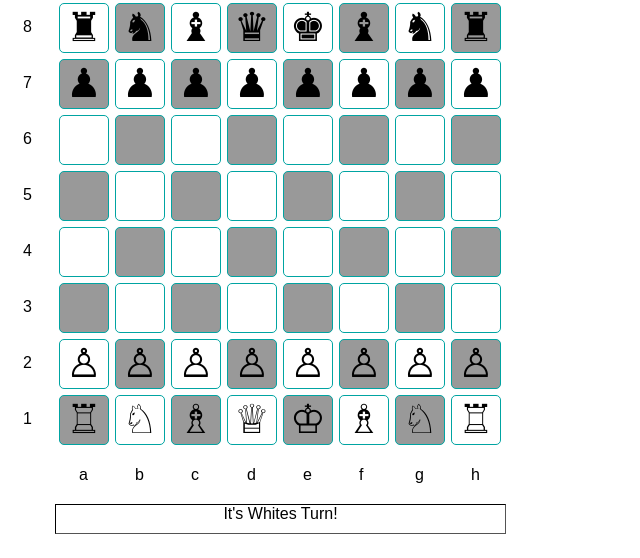
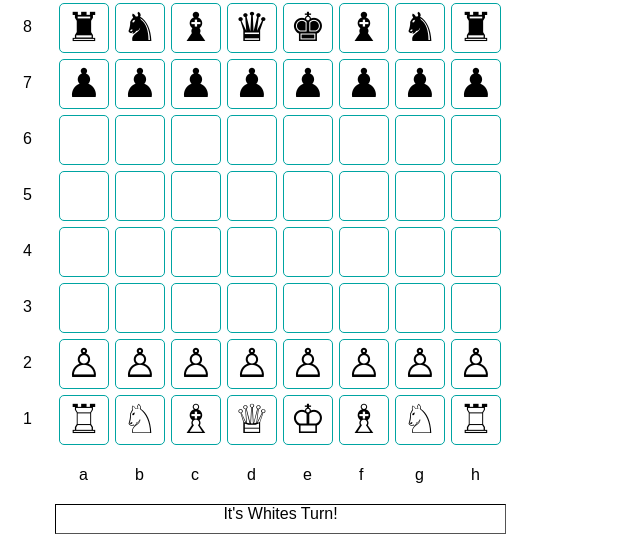
Before and after one commit to shrimaliakash/chess.github.io, a plain HTML site: page index.html in a window 1280 px wide. Shown: the whole page, without its empty margins (0-640 px from the left). Drawn offline with Linux system fonts and the light colour scheme.

Commit message:
Game Style Change

```diff
--- a/index.html
+++ b/index.html
@@ -9,75 +9,75 @@
 		<div id="game">
 			<div class="cellprefix">8</div>
 			<div class="gamecell" id="1_8" chess="b_rook1">♜</div>
-			<div class="gamecell grey" id="2_8" chess="b_knight1">♞</div>
+			<div class="gamecell orange" id="2_8" chess="b_knight1">♞</div>
 			<div class="gamecell" id="3_8" chess="b_bishop1">♝</div>
-			<div class="gamecell grey" id="4_8" chess="b_queen">♛</div>
+			<div class="gamecell orange" id="4_8" chess="b_queen">♛</div>
 			<div class="gamecell" id="5_8" chess="b_king">♚</div>
-			<div class="gamecell grey" id="6_8" chess="b_bishop2">♝</div>
+			<div class="gamecell orange" id="6_8" chess="b_bishop2">♝</div>
 			<div class="gamecell" id="7_8" chess="b_knight2">♞</div>
-			<div class="gamecell grey" id="8_8" chess="b_rook2">♜</div>
+			<div class="gamecell orange" id="8_8" chess="b_rook2">♜</div>
 			<div class="cellprefix">7</div>
-			<div class="gamecell grey" id="1_7" chess="b_pawn1">♟</div>
+			<div class="gamecell orange" id="1_7" chess="b_pawn1">♟</div>
 			<div class="gamecell" id="2_7" chess="b_pawn2">♟</div>
-			<div class="gamecell grey" id="3_7" chess="b_pawn3">♟</div>
+			<div class="gamecell orange" id="3_7" chess="b_pawn3">♟</div>
 			<div class="gamecell" id="4_7" chess="b_pawn4">♟</div>
-			<div class="gamecell grey" id="5_7" chess="b_pawn5">♟</div>
+			<div class="gamecell orange" id="5_7" chess="b_pawn5">♟</div>
 			<div class="gamecell" id="6_7" chess="b_pawn6">♟</div>
-			<div class="gamecell grey" id="7_7" chess="b_pawn7">♟</div>
+			<div class="gamecell orange" id="7_7" chess="b_pawn7">♟</div>
 			<div class="gamecell" id="8_7" chess="b_pawn8">♟</div>
 			<div class="cellprefix">6</div>
 			<div class="gamecell" id="1_6" chess="null"></div>
-			<div class="gamecell grey" id="2_6" chess="null"></div>
+			<div class="gamecell orange" id="2_6" chess="null"></div>
 			<div class="gamecell" id="3_6" chess="null"></div>
-			<div class="gamecell grey" id="4_6" chess="null"></div>
+			<div class="gamecell orange" id="4_6" chess="null"></div>
 			<div class="gamecell" id="5_6" chess="null"></div>
-			<div class="gamecell grey" id="6_6" chess="null"></div>
+			<div class="gamecell orange" id="6_6" chess="null"></div>
 			<div class="gamecell" id="7_6" chess="null"></div>
-			<div class="gamecell grey" id="8_6" chess="null"></div>
+			<div class="gamecell orange" id="8_6" chess="null"></div>
 			<div class="cellprefix">5</div>
-			<div class="gamecell grey" id="1_5" chess="null"></div>
+			<div class="gamecell orange" id="1_5" chess="null"></div>
 			<div class="gamecell" id="2_5" chess="null"></div>
-			<div class="gamecell grey" id="3_5" chess="null"></div>
+			<div class="gamecell orange" id="3_5" chess="null"></div>
 			<div class="gamecell" id="4_5" chess="null"></div>
-			<div class="gamecell grey" id="5_5" chess="null"></div>
+			<div class="gamecell orange" id="5_5" chess="null"></div>
 			<div class="gamecell" id="6_5" chess="null"></div>
-			<div class="gamecell grey" id="7_5" chess="null"></div>
+			<div class="gamecell orange" id="7_5" chess="null"></div>
 			<div class="gamecell" id="8_5" chess="null"></div>
 			<div class="cellprefix">4</div>
 			<div class="gamecell" id="1_4" chess="null"></div>
-			<div class="gamecell grey" id="2_4" chess="null"></div>
+			<div class="gamecell orange" id="2_4" chess="null"></div>
 			<div class="gamecell" id="3_4" chess="null"></div>
-			<div class="gamecell grey" id="4_4" chess="null"></div>
+			<div class="gamecell orange" id="4_4" chess="null"></div>
 			<div class="gamecell" id="5_4" chess="null"></div>
-			<div class="gamecell grey" id="6_4" chess="null"></div>
+			<div class="gamecell orange" id="6_4" chess="null"></div>
 			<div class="gamecell" id="7_4" chess="null"></div>
-			<div class="gamecell grey" id="8_4" chess="null"></div>
+			<div class="gamecell orange" id="8_4" chess="null"></div>
 			<div class="cellprefix">3</div>
-			<div class="gamecell grey" id="1_3" chess="null"></div>
+			<div class="gamecell orange" id="1_3" chess="null"></div>
 			<div class="gamecell" id="2_3" chess="null"></div>
-			<div class="gamecell grey" id="3_3" chess="null"></div>
+			<div class="gamecell orange" id="3_3" chess="null"></div>
 			<div class="gamecell" id="4_3" chess="null"></div>
-			<div class="gamecell grey" id="5_3" chess="null"></div>
+			<div class="gamecell orange" id="5_3" chess="null"></div>
 			<div class="gamecell" id="6_3" chess="null"></div>
-			<div class="gamecell grey" id="7_3" chess="null"></div>
+			<div class="gamecell orange" id="7_3" chess="null"></div>
 			<div class="gamecell" id="8_3" chess="null"></div>
 			<div class="cellprefix">2</div>
 			<div class="gamecell" id="1_2" chess="w_pawn1">♙</div>
-			<div class="gamecell grey" id="2_2" chess="w_pawn2">♙</div>
+			<div class="gamecell orange" id="2_2" chess="w_pawn2">♙</div>
 			<div class="gamecell" id="3_2" chess="w_pawn3">♙</div>
-			<div class="gamecell grey" id="4_2" chess="w_pawn4">♙</div>
+			<div class="gamecell orange" id="4_2" chess="w_pawn4">♙</div>
 			<div class="gamecell" id="5_2" chess="w_pawn5">♙</div>
-			<div class="gamecell grey" id="6_2" chess="w_pawn6">♙</div>
+			<div class="gamecell orange" id="6_2" chess="w_pawn6">♙</div>
 			<div class="gamecell" id="7_2" chess="w_pawn7">♙</div>
-			<div class="gamecell grey" id="8_2" chess="w_pawn8">♙</div>
+			<div class="gamecell orange" id="8_2" chess="w_pawn8">♙</div>
 			<div class="cellprefix">1</div>
-			<div class="gamecell grey" id="1_1" chess="w_rook1">♖</div>
+			<div class="gamecell orange" id="1_1" chess="w_rook1">♖</div>
 			<div class="gamecell" id="2_1" chess="w_knight1">♘</div>
-			<div class="gamecell grey" id="3_1" chess="w_bishop1">♗</div>
+			<div class="gamecell orange" id="3_1" chess="w_bishop1">♗</div>
 			<div class="gamecell" id="4_1" chess="w_queen">♕</div>
-			<div class="gamecell grey" id="5_1" chess="w_king">♔</div>
+			<div class="gamecell orange" id="5_1" chess="w_king">♔</div>
 			<div class="gamecell" id="6_1" chess="w_bishop2">♗</div>
-			<div class="gamecell grey" id="7_1" chess="w_knight2">♘</div>
+			<div class="gamecell orange" id="7_1" chess="w_knight2">♘</div>
 			<div class="gamecell" id="8_1" chess="w_rook2">♖</div>
 			<div class="cellprefix"></div>
 			<div class="cellprefix">a</div>
```
